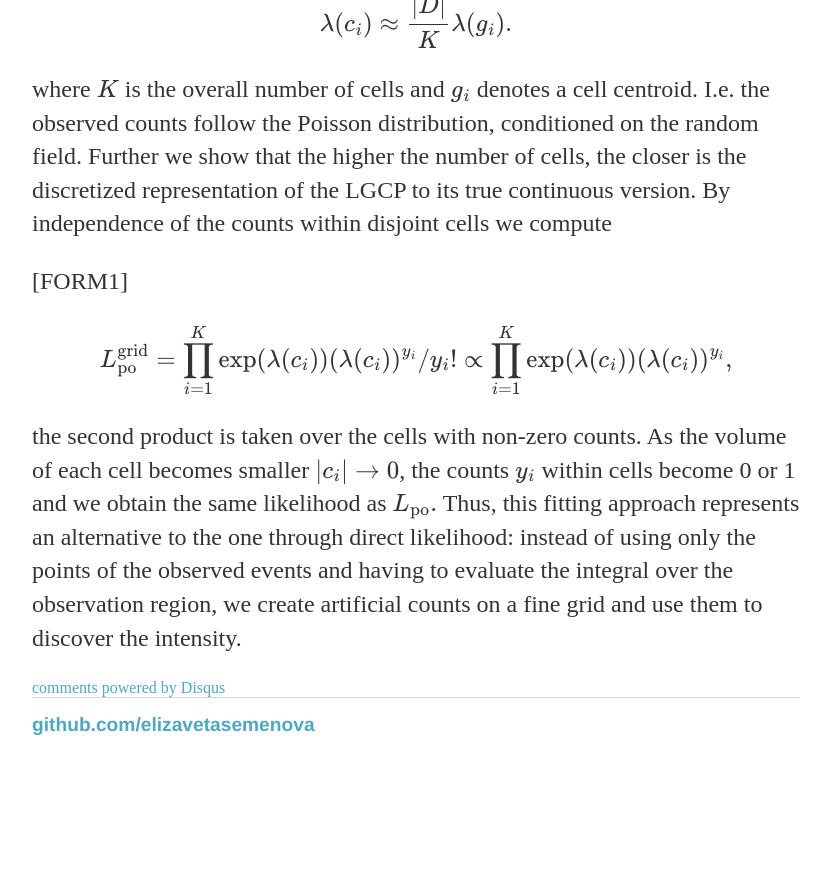
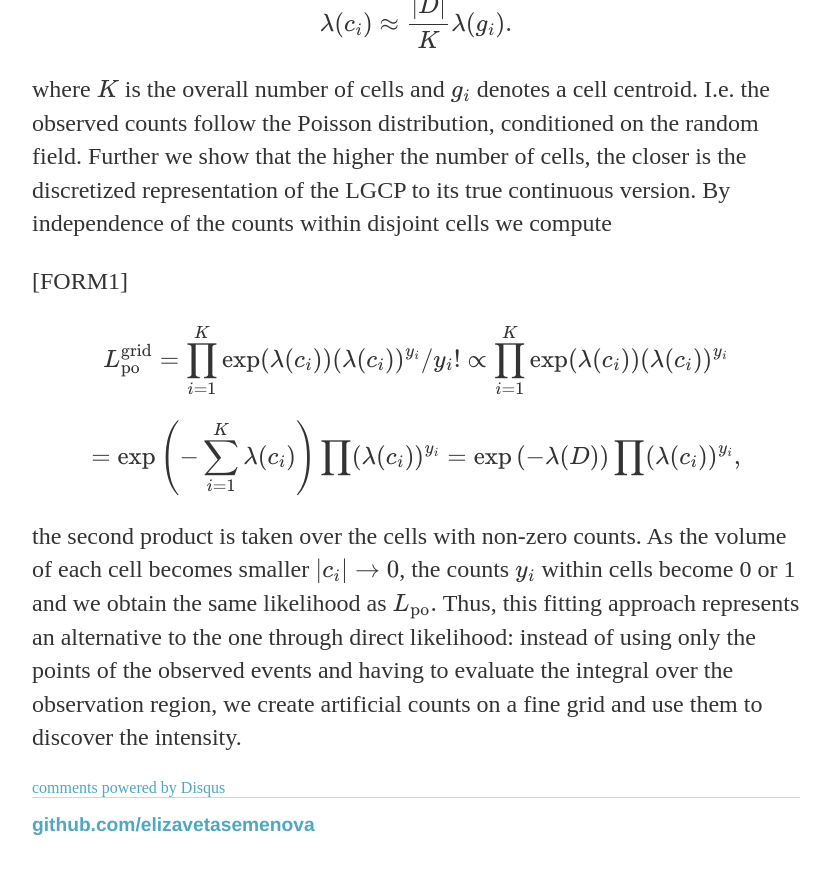
Before and after one commit to elizavetasemenova/elizavetasemenova.github.io, a Jekyll site: the page built from _posts/2018-01-06-An-excerpt-of-my-PhD-paper.md, in a window 1280 px wide and 900 px high, scrolled down 2501 px. Shown: the top 874 px of the window, without its empty margins (224-1054 px from the left). Built offline with Jekyll 4.4.1, drawn with Linux system fonts in a browser that asks for light colours; formulas are drawn with MathJax 3; comment, search, counter and statistics services are not loaded; before the commit the page ends 3301 px from its top, so only the background shows below that.

Commit message:
Update 2018-01-06-An-excerpt-of-my-PhD-paper.md

```diff
--- a/_posts/2018-01-06-An-excerpt-of-my-PhD-paper.md
+++ b/_posts/2018-01-06-An-excerpt-of-my-PhD-paper.md
@@ -56,7 +56,11 @@ where $K$ is the overall number of cells and $g_i$ denotes a cell centroid. I.e.
 [FORM1]
 
 \begin{equation}
-L_{\text{po}}^{\text{grid}} =  \prod\limits_{i=1}^{K}\exp(\lambda(c_i))(\lambda(c_i))^{y_i}/{y_i!} \propto \prod\limits_{i=1}^{K}  \exp(\lambda(c_i)) (\lambda(c_i))^{y_i},
+L_{\text{po}}^{\text{grid}} =  \prod\limits_{i=1}^{K}\exp(\lambda(c_i))(\lambda(c_i))^{y_i}/{y_i!} \propto \prod\limits_{i=1}^{K}  \exp(\lambda(c_i)) (\lambda(c_i))^{y_i}
+\end{equation}
+
+\begin{equation}
+= \exp \left(-\sum\limits_{i=1}^{K}\lambda(c_i) \right) \prod (\lambda(c_i))^{y_i} =  \exp \left(-\lambda(D) \right) \prod (\lambda(c_i))^{y_i},
 \end{equation}
 
 the second product is taken over the cells with non-zero counts. As the volume of each cell becomes smaller $\vert c_i \vert \to 0$, the counts $y_i$ within cells become 0 or 1 and we obtain the same likelihood as $L_{\text{po}}.$ Thus, this fitting approach represents an alternative to the one through direct likelihood: instead of using only the points of the observed events and having to evaluate the integral over the observation region, we create artificial counts on a fine grid and use them to discover the intensity.
```
